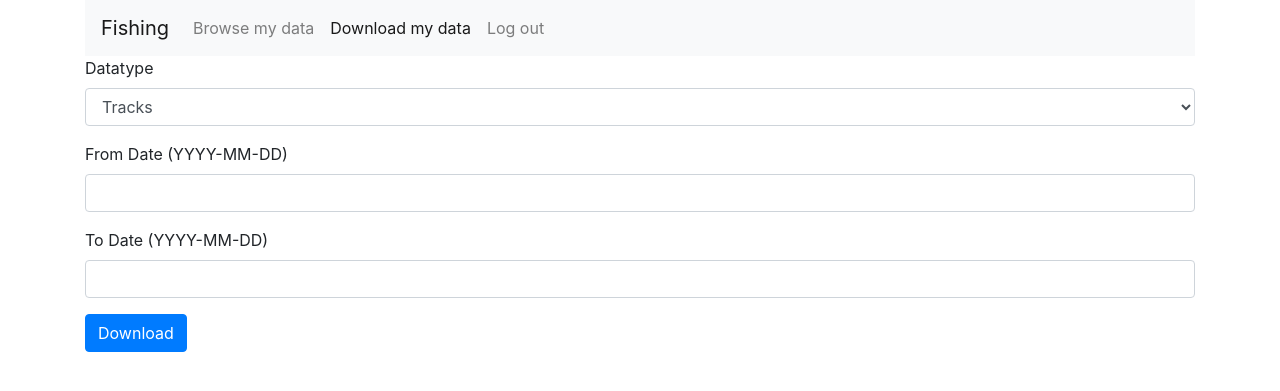
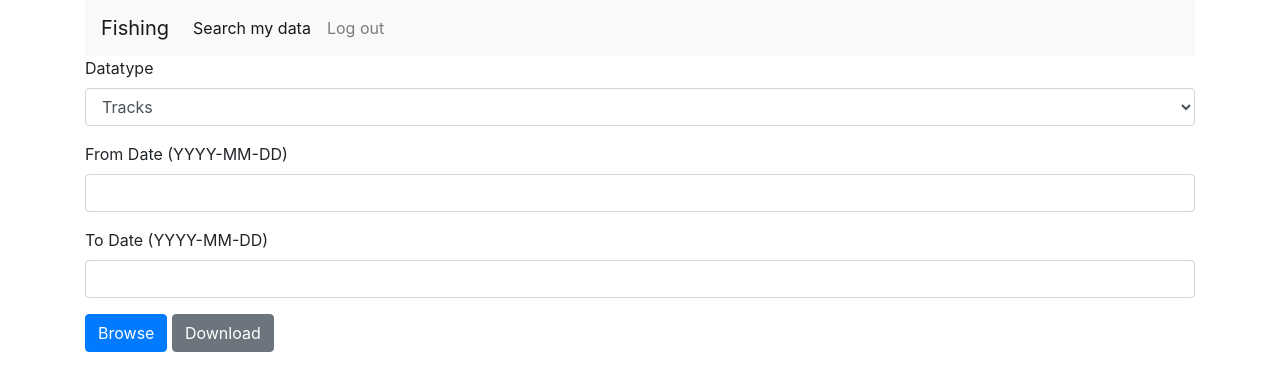
Before and after one commit to StAResComp/wieat, a Django app: page /search-my-data/ in a window 1280 px wide. Shown: the top 391 px of the page. Run offline with Django 3.2, Linux system fonts and the light colour scheme; the visitor is signed in with stand-in values (Sample User, id 1); some libraries are stand-ins or nearby versions.

Commit message:
Further improves routing, reduces duplication

```diff
--- a/fishing/settings.py
+++ b/fishing/settings.py
@@ -165,7 +165,7 @@ OAUTH2_PROVIDER = {
 
 }
 
-LOGIN_REDIRECT_URL = '/fishers/browse-my-data'
+LOGIN_REDIRECT_URL = '/fishers/search-my-data'
 
 # SCRIPT_NAME
 if os.environ.get('DJANGO_DEVELOPMENT') is None:
--- a/fishing/urls.py
+++ b/fishing/urls.py
@@ -47,13 +47,9 @@ if settings.DEBUG:
     ]
 
 urlpatterns = [
+    path('', views.index, name='index'),
     url(r'^admin/', admin.site.urls, name='admin'),
-    url(r'^data/', views.data, name='data'),
-    url(r'^browse-data/', views.browse_data, name='browse-data'),
-    url(r'^my-data/', views.my_data, name='my-data'),
-    url(r'^', views.search_my_data),
-    url(r'^browse-my-data/', views.browse_my_data, name='browse-my-data'),
-    url(r'^search-data/', views.search, name='search'),
+    url(r'^search-data/', views.search_data, name='search-data'),
     url(r'^search-my-data/', views.search_my_data, name='search-my-data'),
     url(r'^o/', include('oauth2_provider.urls', namespace='oauth2_provider')),
     url(r'^api/data', csrf_exempt(ApiEndpoint.as_view())),  # an example resource endpoint
--- a/fishing/views.py
+++ b/fishing/views.py
@@ -17,90 +17,56 @@ from .forms import DataSearchForm
 from .forms import MyDataSearchForm
 
 @login_required()
-def search(request):
-    if request.user.is_authenticated and request.user.groups.filter(name='Researchers').exists():
-        return render(request, 'search.html', {'form': DataSearchForm()})
-    else:
-        return HttpResponse('Permission denied for user {}'.format(request.user.username), status=403)
+def index(request):
+    return render(request, 'index.html')
 
 @login_required()
-def data(request):
+def search_data(request):
     if request.user.is_authenticated and request.user.groups.filter(name='Researchers').exists():
-        form = DataSearchForm(request.GET)
-        if form.is_valid():
-            datatype = request.GET.get('datatype','tracks')
-            user = request.GET.get('user','')
-            date_from_str = request.GET.get('datefrom','')
-            date_to_str = request.GET.get('dateto','')
-
-            return __get_csv_response(__get_data(datatype, user, date_from_str, date_to_str), datatype)
-
+        if request.GET.get('datatype') is None:
+            return render(request, 'search-data.html', {'form': DataSearchForm()})
         else:
-            return HttpResponse('Permission denied for user {}'.format(request.user.username), status=403)
-
-    else:
-        return HttpResponse('Permission denied for user {}'.format(request.user.username), status=403)
-
-@login_required()
-def browse_data(request):
-    if request.user.is_authenticated and request.user.groups.filter(name='Researchers').exists():
-        table = None
-        form = DataSearchForm(request.GET)
-        if form.is_valid():
-            datatype = request.GET.get('datatype','tracks')
-            user = request.GET.get('user','')
-            date_from_str = request.GET.get('datefrom','')
-            date_to_str = request.GET.get('dateto','')
-
-            table = __get_table(__get_data(datatype, user, date_from_str, date_to_str), datatype, request.GET.get("page", 1))
-
-        return render(request, 'browse-data.html', locals())
-
+            __do_data_response(request, True)
     else:
         return HttpResponse('Permission denied for user {}'.format(request.user.username), status=403)
 
 @login_required()
 def search_my_data(request):
     if request.user.is_authenticated:
-        return render(request, 'search-my-data.html', {'form': MyDataSearchForm()})
-    else:
-        return HttpResponse('Permission denied for user {}. Authenticated: {}'.format(request.user.username, request.user.is_authenticated), status=403)
-
-@login_required()
-def browse_my_data(request):
-    if request.user.is_authenticated:
-        form = MyDataSearchForm(request.GET)
-        table = None
-        if form.is_valid():
-            datatype = request.GET.get('datatype','tracks')
-            user = request.user.username
-            date_from_str = request.GET.get('datefrom','')
-            date_to_str = request.GET.get('dateto','')
-
-            table = __get_table(__get_data(datatype, user, date_from_str, date_to_str), datatype,request.GET.get("page", 1))
-
-        return render(request, 'browse-data.html', locals())
-
+        if request.GET.get('datatype') is None:
+            return render(request, 'search-my-data.html', {'form': MyDataSearchForm()})
+        else:
+            __do_data_response(request)
     else:
         return HttpResponse('Permission denied for user {}'.format(request.user.username), status=403)
 
-@login_required()
-def my_data(request):
-    if request.user.is_authenticated:
+def __do_data_response(request, other_user = False):
+
+    form = None
+    return_template = 'search-my-data.html'
+    if other_user:
         form = DataSearchForm(request.GET)
-        if form.is_valid():
-            datatype = request.GET.get('datatype','tracks')
-            user = request.user.username
-            date_from_str = request.GET.get('datefrom','')
-            date_to_str = request.GET.get('dateto','')
+        return_template = 'search-data.html'
+    else:
+        form = MyDataSearchForm(request.GET)
 
+    if form.is_valid():
+
+        datatype = request.GET.get('datatype','tracks')
+        date_from_str = request.GET.get('datefrom','')
+        date_to_str = request.GET.get('dateto','')
+        user = request.user.username
+        if other_user:
+            user = request.GET.get('user','')
+
+        if request.GET.get('download') is None:
+            table = __get_table(__get_data(datatype, user, date_from_str, date_to_str), datatype, request.GET.get("page", 1))
+            return render(request, return_template, locals())
+        else:
             return __get_csv_response(__get_data(datatype, user, date_from_str, date_to_str), datatype)
 
-        else:
-            return HttpResponse('Permission denied for user {}'.format(request.user.username), status=403)
-
     else:
-        return HttpResponse('Permission denied for user {}'.format(request.user.username), status=403)
+        return render(request, return_template)
 
 def __get_table(cursor, datatype, page):
     records = cursor.fetchall()
--- a/templates/base_generic.html
+++ b/templates/base_generic.html
@@ -18,41 +18,23 @@
                 <div class="collapse navbar-collapse" id="navbarSupportedContent">
                     <ul class="navbar-nav mr-auto">
                         {% if request.user.is_authenticated %}
-                            {% if "browse-my-data" in request.path %}
+                            {% if "search-my-data" in request.path %}
                                 <li class="nav-item active">
-                                    <a class="nav-link" href="#">Browse my data <span class="sr-only">(current)</span></a>
+                                    <a class="nav-link" href="#">Search my data <span class="sr-only">(current)</span></a>
                                 </li>
                             {% else %}
                                 <li class="nav-item">
-                                    <a class="nav-link" href="{% url 'browse-my-data' %}">Browse my data</a>
-                                </li>
-                            {% endif %}
-                            {% if "search-my-data" in request.path %}
-                                <li class="nav-item active">
-                                    <a class="nav-link" href="#">Download my data <span class="sr-only">(current)</span></a>
-                                </li>
-                            {% else %}
-                                <li class="nav-item">
-                                    <a class="nav-link" href="{% url 'search-my-data' %}">Download my data</a>
+                                    <a class="nav-link" href="{% url 'search-my-data' %}">Search my data</a>
                                 </li>
                             {% endif %}
                             {% if request.user|has_group:'Researchers' %}
-                                {% if "browse-data" in request.path %}
+                                {% if "search-data" in request.path %}
                                     <li class="nav-item active">
-                                        <a class="nav-link" href="#">Browse all data <span class="sr-only">(current)</span></a>
+                                        <a class="nav-link" href="#">Search all data <span class="sr-only">(current)</span></a>
                                     </li>
                                 {% else %}
                                     <li class="nav-item">
-                                        <a class="nav-link" href="{% url 'browse-data' %}">Browse all data</a>
-                                    </li>
-                                {% endif %}
-                                {% if "search-data" in request.path %}
-                                    <li class="nav-item active">
-                                        <a class="nav-link" href="#">Download all data <span class="sr-only">(current)</span></a>
-                                    </li>
-                                {% else %}
-                                    <li class="nav-item">
-                                        <a class="nav-link" href="{% url 'search-data' %}">Download all data</a>
+                                        <a class="nav-link" href="{% url 'search-data' %}">Search all data</a>
                                     </li>
                                 {% endif %}
                             {% endif %}
--- a/templates/browse-data.html
+++ b/templates/search-data.html
@@ -1,4 +1,3 @@
-
 {% extends "base_generic.html" %}
 {% load render_table from django_tables2 %}
 {% load bootstrap4 %}
@@ -9,7 +8,8 @@
     {% csrf_token %}
     {% bootstrap_form form %}
     {% buttons %}
-    <button type="submit" class="btn btn-primary">Submit</button>
+    <button type="submit" name="browse" class="btn btn-primary">Browse</button>
+    <button type="submit" name="download" class="btn btn-secondary">Download</button>
     {% endbuttons %}
 </form>
 {% if table %}
--- a/templates/search-my-data.html
+++ b/templates/search-my-data.html
@@ -2,11 +2,12 @@
 {% load bootstrap4 %}
 
 {% block content %}
-<form action="/fishers/my-data/" method="get">
+<form action="" method="get">
     {% csrf_token %}
     {% bootstrap_form form %}
     {% buttons %}
-    <button type="submit" class="btn btn-primary">Download</button>
+    <button type="submit" name="browse" class="btn btn-primary">Browse</button>
+    <button type="submit" name="download" class="btn btn-secondary">Download</button>
     {% endbuttons %}
 </form>
 {% endblock %}
```
Also changed, not shown: templates/index.html (added, +8 -0 lines), templates/search.html (deleted, +0 -12 lines).
